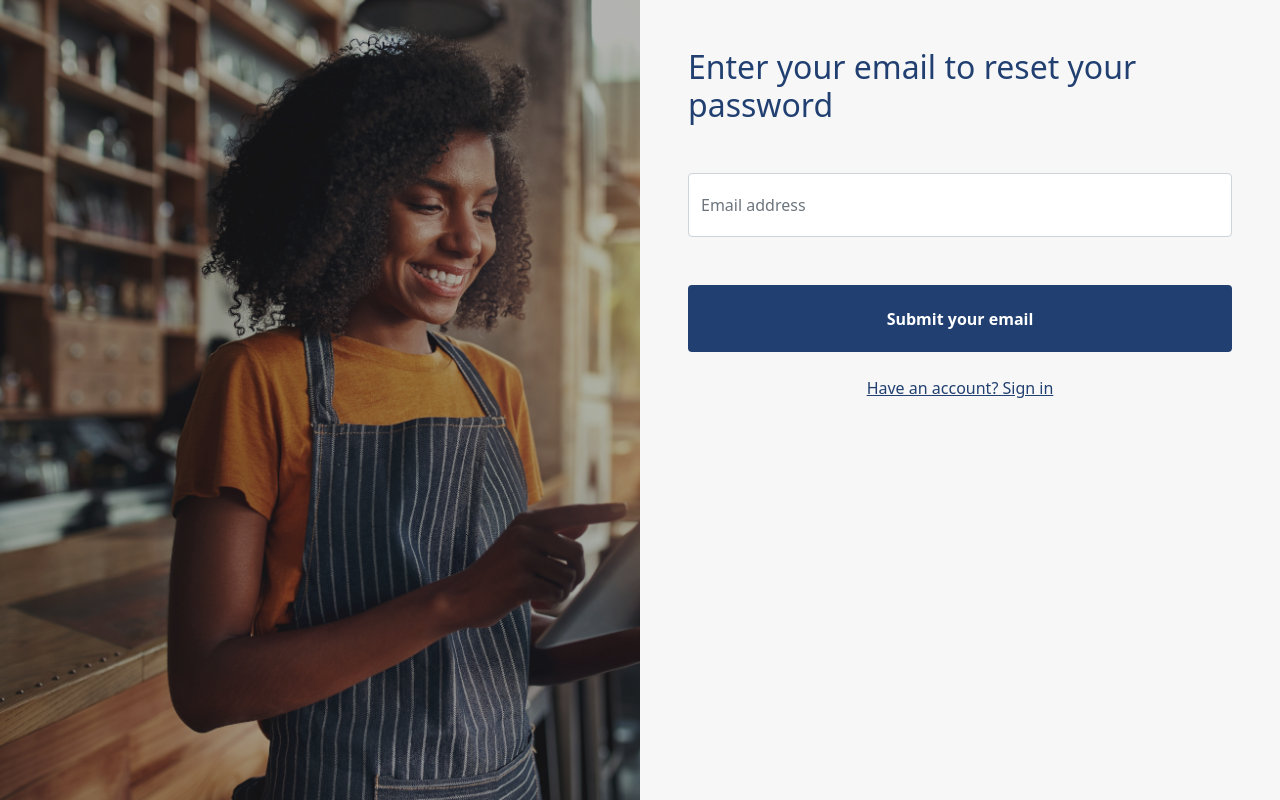
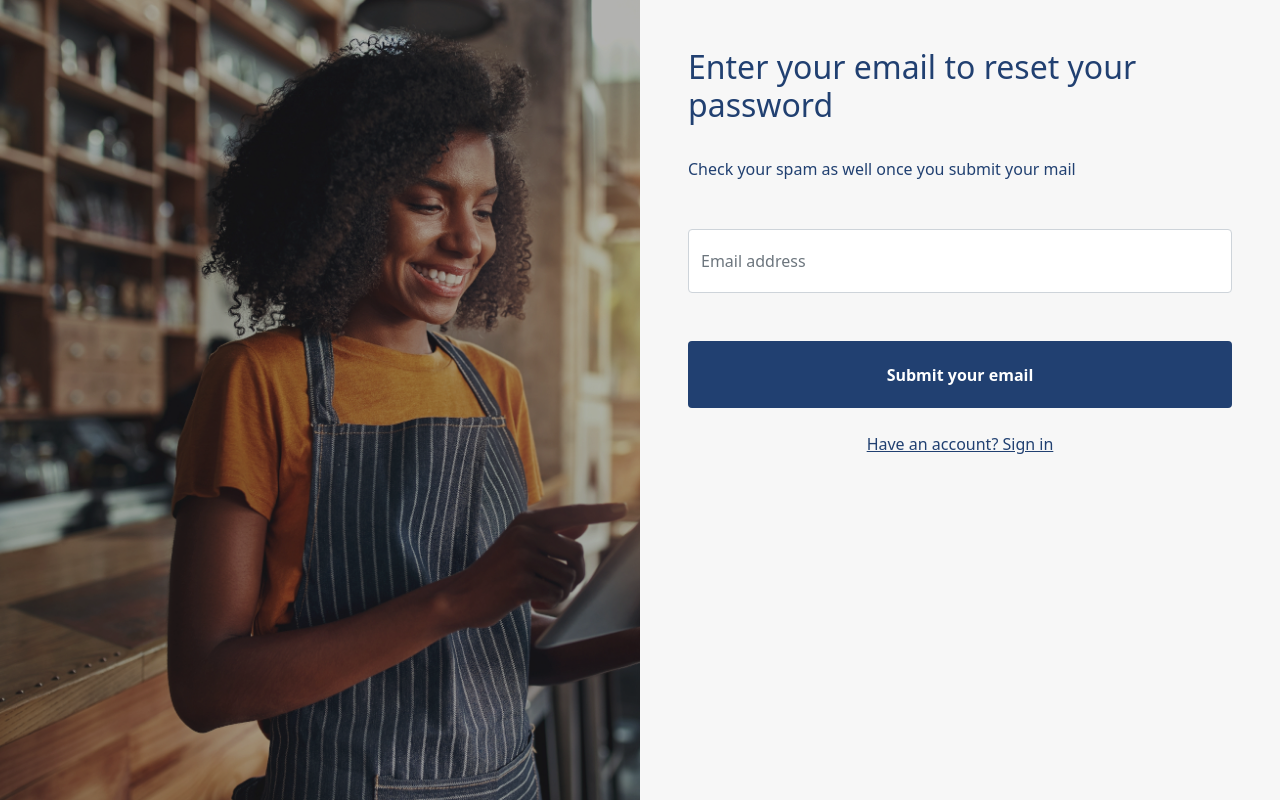
Before and after one commit to TayariApps/tayari-restaurant, a React (Create React App) app: page /forgot in a window 1280 px wide. Built offline with nearby package versions, Linux system fonts and the light colour scheme.

Commit message:
forgot password module complete

```diff
--- a/src/pages/auth/ForgotPassword.js
+++ b/src/pages/auth/ForgotPassword.js
@@ -57,6 +57,8 @@ export default function ForgotPassword() {
           <h2 style={{ color: "#214071" }}>
             Enter your email to reset your password
           </h2>
+          <br/>
+          <p style={{ color: "#214071" }}>Check your spam as well once you submit your mail</p>
 
           <form onSubmit={handleSubmit} className="mt-5">
             <div className="form-group mb-5">
--- a/src/pages/auth/PasswordReset.js
+++ b/src/pages/auth/PasswordReset.js
@@ -53,12 +53,17 @@ export default function PasswordReset() {
       return toast.error("Password should be longer than 7 characters");
     }
 
+    console.log(tokenId);
+
     axios
       .post(`${process.env.REACT_APP_API_URL}/password/reset`, {
         password: values.password,
         token: tokenId,
       })
-      .then(() => toast.success("Password has been reset"))
+      .then((res) => {
+          console.log(res.data);
+        toast.success("Password has been reset")
+      })
       .catch((err) => toast.error(err.response.data))
       .finally(() => setLoading(false));
   };
```
